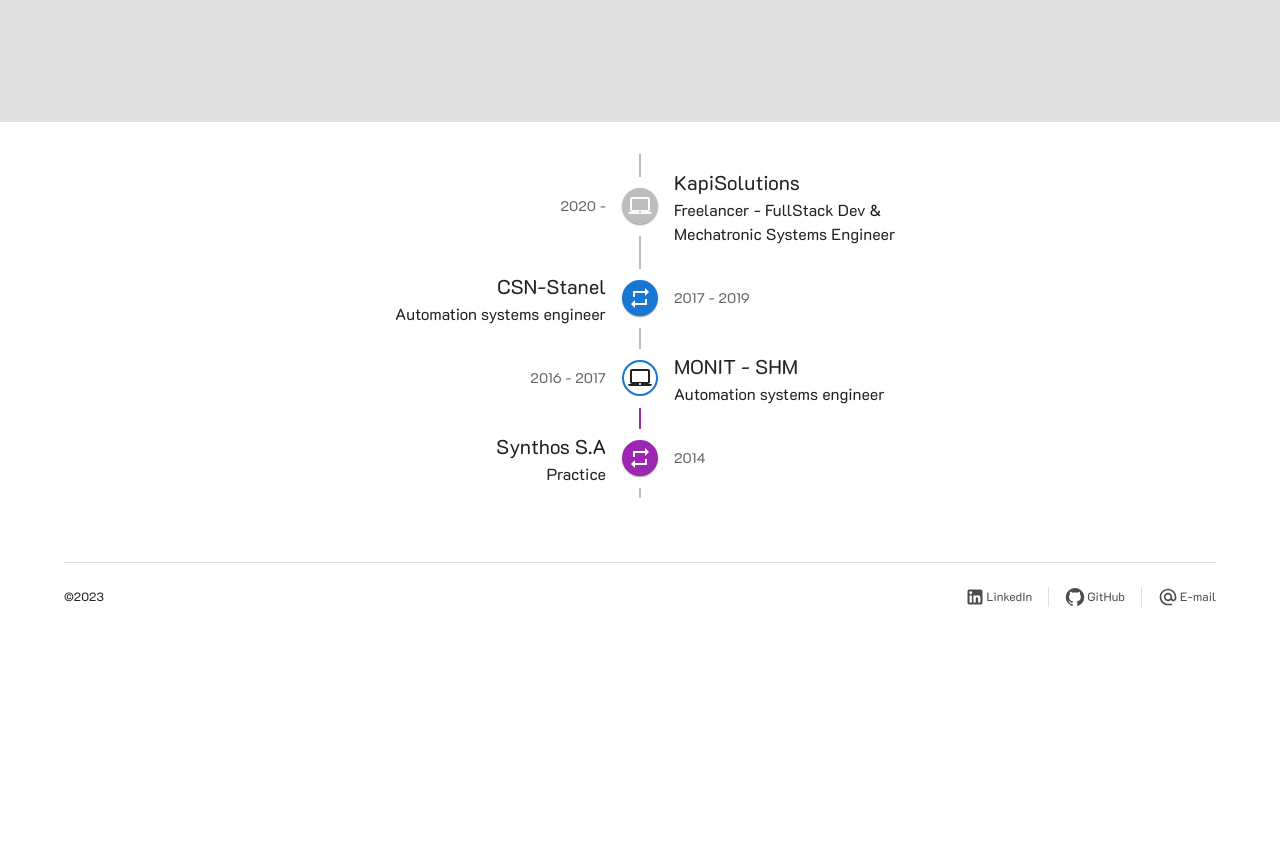
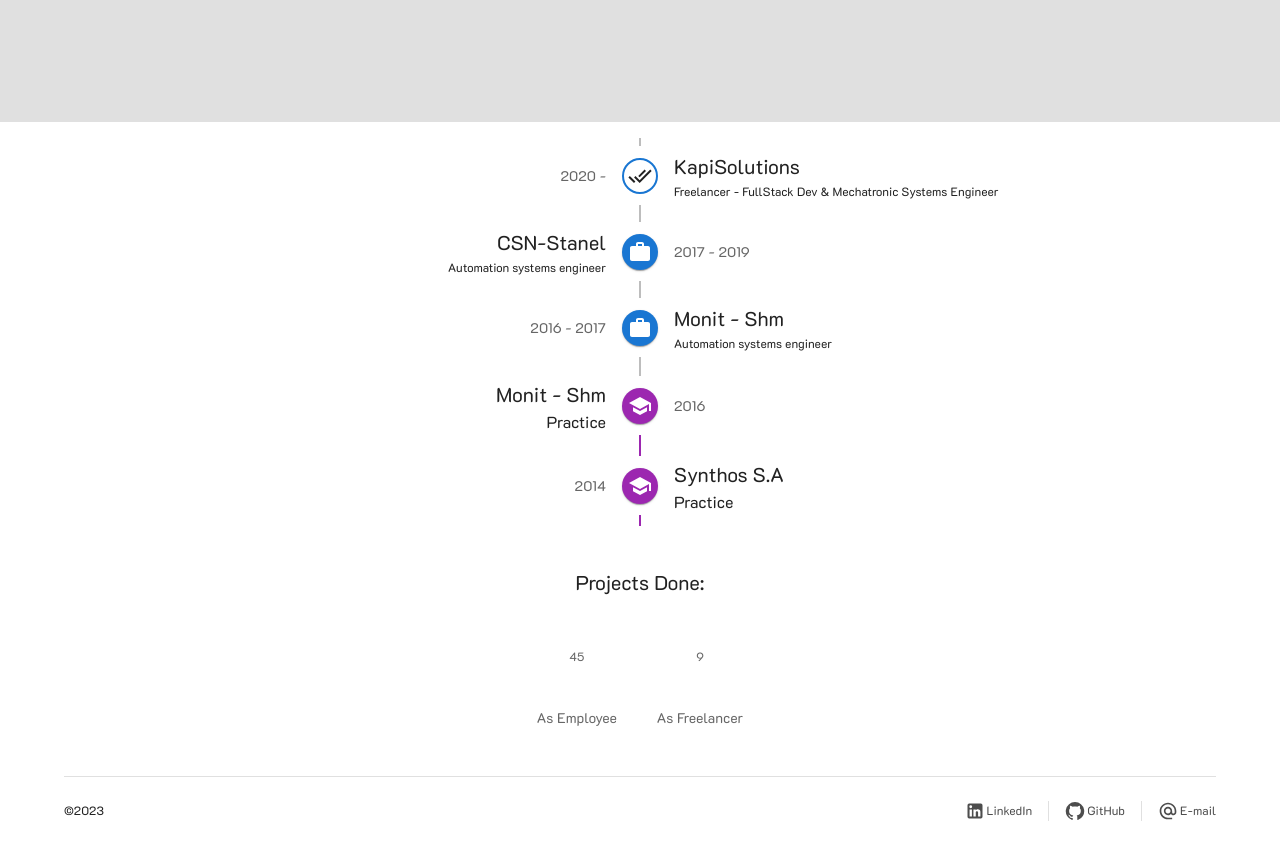
Before and after one commit to KapiSolutions/MyPortfolio, a Next.js app: page / in a window 1280 px wide. Shown: the part 1740-2585 px from the top of the page. Before the commit the page ends 2371 px from the top, so only its background shows below. Built offline with nearby package versions, Linux system fonts and the light colour scheme.

Commit message:
Update timeline and add progress bars

```diff
--- a/components/sections/CarrierSection.tsx
+++ b/components/sections/CarrierSection.tsx
@@ -1,6 +1,6 @@
-import React from "react";
+import React, { useState, useLayoutEffect } from "react";
 import { useRouter } from "next/router";
-import { Container, Typography, useTheme, useMediaQuery } from "@mui/material";
+import { Container, Typography, useTheme, useMediaQuery, Box, CircularProgress, Stack } from "@mui/material";
 import { Locale } from "@/interfaces/main";
 import {
   Timeline,
@@ -11,10 +11,31 @@
   TimelineOppositeContent,
   TimelineDot,
 } from "@mui/lab";
-import LaptopMacIcon from "@mui/icons-material/LaptopMac";
-import RepeatIcon from "@mui/icons-material/Repeat";
+import SchoolIcon from "@mui/icons-material/School";
+import WorkIcon from "@mui/icons-material/Work";
+import DoneAllIcon from "@mui/icons-material/DoneAll";
 
 const CarrierSection = (): JSX.Element => {
+  const [progress, setProgress] = useState(0);
+  const sleep = (milliseconds: number) => {
+    return new Promise((resolve) => setTimeout(resolve, milliseconds));
+  };
+  const progressBar = async () => {
+    if (progress == 0) {
+      for (let i = 0; i <= 100; i++) {
+        await sleep(10);
+        setProgress((prevProgress) => (prevProgress < 100 ? prevProgress + 1 : 100));
+        console.log(progress);
+      }
+    }
+  };
+
+  useLayoutEffect(() => {
+    return () => {
+      progressBar();
+    };
+    // eslint-disable-next-line react-hooks/exhaustive-deps
+  }, []);
   const router = useRouter();
   const locale = (router.locale || "en") as Locale;
   const theme = useTheme();
@@ -30,36 +51,42 @@
     },
   };
   return (
-    <Container sx={{p: isMobile ? 0 : 2}} name="carrierSection">
-      <Typography variant="h2" sx={{m:isMobile ? 2 : 0}}>{t[locale]?.h}</Typography>
+    <Box sx={{ width: "100%" }} name="carrierSection">
+      <Container>
+        <Typography variant="h2" sx={{ m: isMobile ? 2 : 0 }}>
+          {t[locale]?.h}
+        </Typography>
+      </Container>
       <Timeline position="alternate" sx={{ p: 0 }}>
-        <TimelineItem sx={{ m: "auto" }}>
+        <TimelineItem>
           <TimelineOppositeContent sx={{ m: "auto 0" }} align="right" variant="body2" color="text.secondary">
             2020 -
           </TimelineOppositeContent>
           <TimelineSeparator>
             <TimelineConnector />
-            <TimelineDot>
-              <LaptopMacIcon />
+            <TimelineDot color="primary" variant="outlined">
+              <DoneAllIcon />
             </TimelineDot>
             <TimelineConnector />
           </TimelineSeparator>
-          {/* , maxWidth: isMobile ? "78px" : "auto"  */}
-          <TimelineContent sx={{ py: "12px"}}>
+          <TimelineContent sx={{ py: "12px" }}>
             <Typography variant="h6" component="span">
               KapiSolutions
             </Typography>
-            <Typography>Freelancer - FullStack Dev & Mechatronic Systems Engineer</Typography>
+            <Typography variant="caption" component="p">
+              Freelancer - FullStack Dev & Mechatronic Systems Engineer
+            </Typography>
           </TimelineContent>
         </TimelineItem>
+
         <TimelineItem>
-          <TimelineOppositeContent sx={{ m: "auto 0"}} variant="body2" color="text.secondary">
+          <TimelineOppositeContent sx={{ m: "auto 0" }} variant="body2" color="text.secondary">
             2017 - 2019
           </TimelineOppositeContent>
           <TimelineSeparator>
             <TimelineConnector />
             <TimelineDot color="primary">
-              <RepeatIcon />
+              <WorkIcon />
             </TimelineDot>
             <TimelineConnector />
           </TimelineSeparator>
@@ -67,7 +94,9 @@
             <Typography variant="h6" component="span">
               CSN-Stanel
             </Typography>
-            <Typography>Automation systems engineer</Typography>
+            <Typography variant="caption" component="p">
+              Automation systems engineer
+            </Typography>
           </TimelineContent>
         </TimelineItem>
 
@@ -77,18 +106,40 @@
           </TimelineOppositeContent>
           <TimelineSeparator>
             <TimelineConnector />
-            <TimelineDot color="primary" variant="outlined">
-              <LaptopMacIcon />
+            <TimelineDot color="primary">
+              <WorkIcon />
+            </TimelineDot>
+            <TimelineConnector />
+          </TimelineSeparator>
+          <TimelineContent sx={{ py: "12px" }}>
+            <Typography variant="h6" component="span">
+              Monit - Shm
+            </Typography>
+            <Typography variant="caption" component="p">
+              Automation systems engineer
+            </Typography>
+          </TimelineContent>
+        </TimelineItem>
+
+        <TimelineItem>
+          <TimelineOppositeContent sx={{ m: "auto 0" }} variant="body2" color="text.secondary">
+            2016
+          </TimelineOppositeContent>
+          <TimelineSeparator>
+            <TimelineConnector />
+            <TimelineDot color="secondary">
+              <SchoolIcon />
             </TimelineDot>
             <TimelineConnector sx={{ bgcolor: "secondary.main" }} />
           </TimelineSeparator>
           <TimelineContent sx={{ py: "12px" }}>
             <Typography variant="h6" component="span">
-              MONIT - SHM
+              Monit - Shm
             </Typography>
-            <Typography>Automation systems engineer</Typography>
+            <Typography>Practice</Typography>
           </TimelineContent>
         </TimelineItem>
+
         <TimelineItem>
           <TimelineOppositeContent sx={{ m: "auto 0" }} variant="body2" color="text.secondary">
             2014
@@ -96,9 +147,9 @@
           <TimelineSeparator>
             <TimelineConnector sx={{ bgcolor: "secondary.main" }} />
             <TimelineDot color="secondary">
-              <RepeatIcon />
+              <SchoolIcon />
             </TimelineDot>
-            <TimelineConnector />
+            <TimelineConnector sx={{ bgcolor: "secondary.main" }} />
           </TimelineSeparator>
           <TimelineContent sx={{ py: "12px" }}>
             <Typography variant="h6" component="span">
@@ -108,7 +159,65 @@
           </TimelineContent>
         </TimelineItem>
       </Timeline>
-    </Container>
+
+      {/* Progress Bars */}
+      {/* direction={isMobile ? "column" : "row"} */}
+      <Container sx={{ mt: 5 }} name="carrierProjectsDone">
+        <Typography variant="h6" align="center">
+          Projects Done:
+        </Typography>
+        <Stack mt={3} spacing={5} direction="row" justifyContent="center">
+          <Stack direction="column" spacing={2} justifyContent="center" alignItems="center">
+            <Box sx={{ position: "relative", display: "inline-flex" }}>
+              <CircularProgress variant="determinate" size={70} value={progress} />
+              <Box
+                sx={{
+                  top: 0,
+                  left: 0,
+                  bottom: 0,
+                  right: 0,
+                  position: "absolute",
+                  display: "flex",
+                  alignItems: "center",
+                  justifyContent: "center",
+                }}
+              >
+                <Typography variant="caption" component="div" color="text.secondary">
+                  {45}
+                </Typography>
+              </Box>
+            </Box>
+            <Typography variant="body2" color="text.secondary">
+              As Employee
+            </Typography>
+          </Stack>
+          <Stack direction="column" spacing={2} justifyContent="center" alignItems="center">
+            <Box sx={{ position: "relative", display: "inline-flex" }}>
+              <CircularProgress variant="determinate" size={70} value={progress} />
+              <Box
+                sx={{
+                  top: 0,
+                  left: 0,
+                  bottom: 0,
+                  right: 0,
+                  position: "absolute",
+                  display: "flex",
+                  alignItems: "center",
+                  justifyContent: "center",
+                }}
+              >
+                <Typography variant="caption" component="div" color="text.secondary">
+                  {9}
+                </Typography>
+              </Box>
+            </Box>
+            <Typography variant="body2" color="text.secondary">
+              As Freelancer
+            </Typography>
+          </Stack>
+        </Stack>
+      </Container>
+    </Box>
   );
 };
 
```
